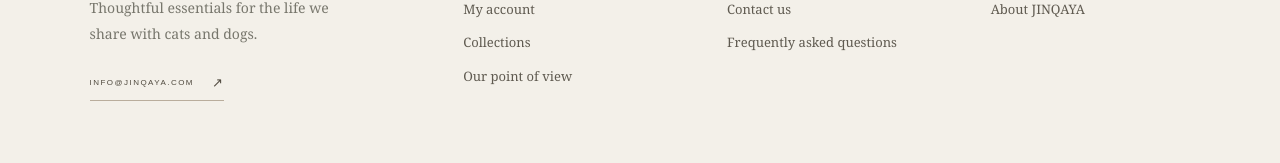
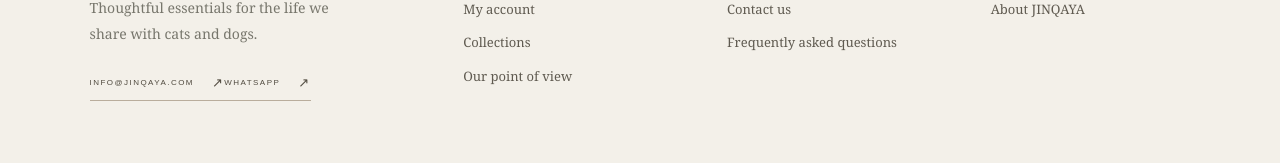
Before and after one commit to jinqaya-commits/jinqaya-store, a Next.js app: page / in a window 1280 px wide. Shown: the part 4822-4985 px from the top of the page. Built offline with nearby package versions, Linux system fonts and the light colour scheme; no server answers; the database is empty.

Commit message:
Add JINQAYA WhatsApp contact number

```diff
--- a/src/app/page.tsx
+++ b/src/app/page.tsx
@@ -206,6 +206,7 @@ export default async function HomePage() {
             <Link className="jq-brand-logo-link" href="/" aria-label="JINQAYA home"><Image className="jq-brand-logo jq-footer-logo" src="/jinqaya-logo.png" alt="JINQAYA Premium Pet Lifestyle" width={900} height={287} /></Link>
             <p>Thoughtful essentials for the life we share with cats and dogs.</p>
             <a className="jq-footer-email" href="mailto:info@jinqaya.com">INFO@JINQAYA.COM <span>↗</span></a>
+            <a className="jq-footer-email" href="https://wa.me/8613247615836" target="_blank" rel="noopener noreferrer">WHATSAPP <span>↗</span></a>
           </div>
           <nav className="jq-footer-group" aria-label="Explore">
             <h2>EXPLORE</h2>
```
